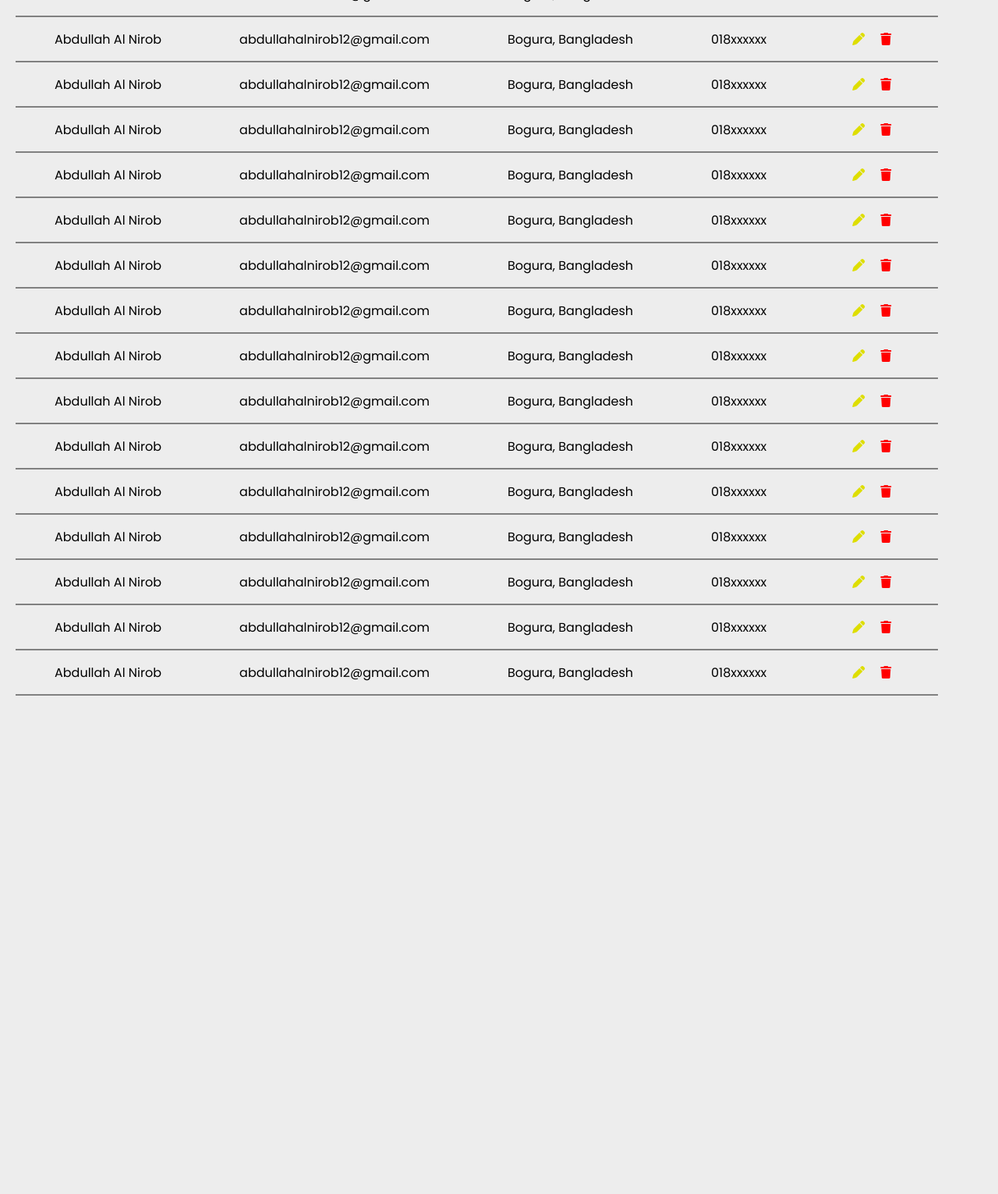
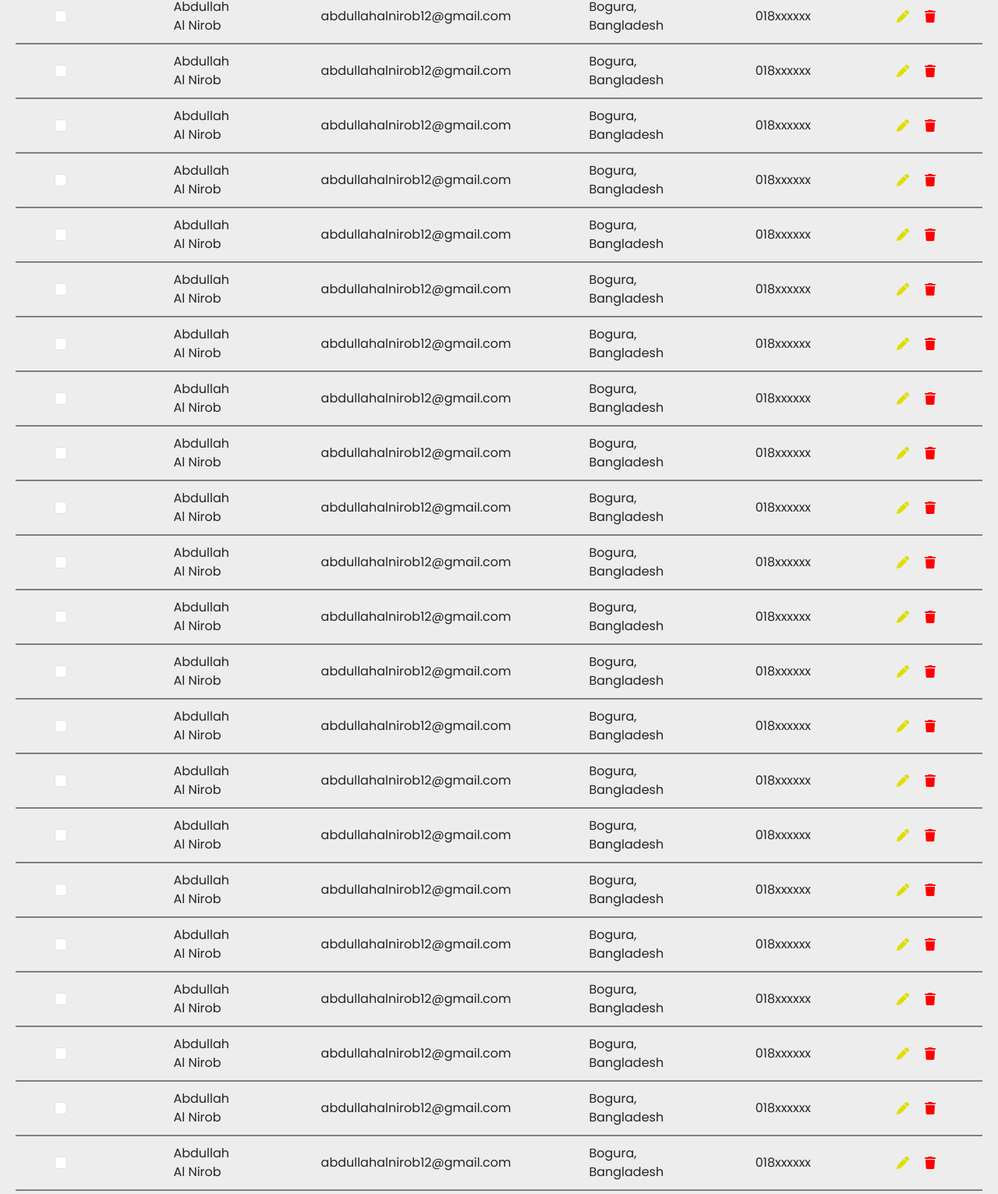
Before and after one commit to ABDULLAH-YOY/ManageEmployees-todo, a plain HTML site: page index.html in a window 1280 px wide. Shown: the part 289-1820 px from the top of the page at 78% size. Before the commit the page ends 1201 px from the top, so only its background shows below. Drawn offline with nearby package versions, Linux system fonts and the light colour scheme.

Commit message:
Update index.html

```diff
--- a/index.html
+++ b/index.html
@@ -4,6 +4,7 @@
     <meta charset="UTF-8">
     <meta name="viewport" content="width=device-width, initial-scale=1.0">
     <title>To-do</title>
+    <link rel="stylesheet" href="https://cdn.jsdelivr.net/npm/bootstrap@5.3.3/dist/css/bootstrap.min.css">
     <link rel="stylesheet" href="https://cdnjs.cloudflare.com/ajax/libs/font-awesome/6.5.2/css/all.min.css" integrity="sha512-SnH5WK+bZxgPHs44uWIX+LLJAJ9/2PkPKZ5QiAj6Ta86w+fsb2TkcmfRyVX3pBnMFcV7oQPJkl9QevSCWr3W6A==" crossorigin="anonymous" referrerpolicy="no-referrer" />
     <link rel="stylesheet" href="style.css">
     <nav>
@@ -15,10 +16,10 @@
     </nav>
 </head>
 <body>
-    <div class="container">
         <table>
             <thead>
                 <tr>
+                    <th>Check</th>
                     <th>Name</th>
                     <th>Email</th>
                     <th>Address</th>
@@ -27,6 +28,7 @@
                 </tr>
             </thead>
             <tr>
+                <td><input class="form-check-input" type="checkbox" value="" id="flexCheckDefault"></td>
                 <td>Abdullah Al Nirob</td>
                 <td>abdullahalnirob12@gmail.com</td>
                 <td>Bogura, Bangladesh</td>
@@ -39,6 +41,7 @@
                 </td>
             </tr>
             <tr>
+                <td><input class="form-check-input" type="checkbox" value="" id="flexCheckDefault"></td>
                 <td>Abdullah Al Nirob</td>
                 <td>abdullahalnirob12@gmail.com</td>
                 <td>Bogura, Bangladesh</td>
@@ -51,6 +54,7 @@
                 </td>
             </tr>
             <tr>
+                <td><input class="form-check-input" type="checkbox" value="" id="flexCheckDefault"></td>
                 <td>Abdullah Al Nirob</td>
                 <td>abdullahalnirob12@gmail.com</td>
                 <td>Bogura, Bangladesh</td>
@@ -63,6 +67,7 @@
                 </td>
             </tr>
             <tr>
+                <td><input class="form-check-input" type="checkbox" value="" id="flexCheckDefault"></td>
                 <td>Abdullah Al Nirob</td>
                 <td>abdullahalnirob12@gmail.com</td>
                 <td>Bogura, Bangladesh</td>
@@ -75,6 +80,7 @@
                 </td>
             </tr>
             <tr>
+                <td><input class="form-check-input" type="checkbox" value="" id="flexCheckDefault"></td>
                 <td>Abdullah Al Nirob</td>
                 <td>abdullahalnirob12@gmail.com</td>
                 <td>Bogura, Bangladesh</td>
@@ -87,6 +93,7 @@
                 </td>
             </tr>
             <tr>
+                <td><input class="form-check-input" type="checkbox" value="" id="flexCheckDefault"></td>
                 <td>Abdullah Al Nirob</td>
                 <td>abdullahalnirob12@gmail.com</td>
                 <td>Bogura, Bangladesh</td>
@@ -99,6 +106,7 @@
                 </td>
             </tr>
             <tr>
+                <td><input class="form-check-input" type="checkbox" value="" id="flexCheckDefault"></td>
                 <td>Abdullah Al Nirob</td>
                 <td>abdullahalnirob12@gmail.com</td>
                 <td>Bogura, Bangladesh</td>
@@ -111,6 +119,7 @@
                 </td>
             </tr>
             <tr>
+                <td><input class="form-check-input" type="checkbox" value="" id="flexCheckDefault"></td>
                 <td>Abdullah Al Nirob</td>
                 <td>abdullahalnirob12@gmail.com</td>
                 <td>Bogura, Bangladesh</td>
@@ -123,6 +132,7 @@
                 </td>
             </tr>
             <tr>
+                <td><input class="form-check-input" type="checkbox" value="" id="flexCheckDefault"></td>
                 <td>Abdullah Al Nirob</td>
                 <td>abdullahalnirob12@gmail.com</td>
                 <td>Bogura, Bangladesh</td>
@@ -135,6 +145,7 @@
                 </td>
             </tr>
             <tr>
+                <td><input class="form-check-input" type="checkbox" value="" id="flexCheckDefault"></td>
                 <td>Abdullah Al Nirob</td>
                 <td>abdullahalnirob12@gmail.com</td>
                 <td>Bogura, Bangladesh</td>
@@ -147,6 +158,7 @@
                 </td>
             </tr>
             <tr>
+                <td><input class="form-check-input" type="checkbox" value="" id="flexCheckDefault"></td>
                 <td>Abdullah Al Nirob</td>
                 <td>abdullahalnirob12@gmail.com</td>
                 <td>Bogura, Bangladesh</td>
@@ -159,6 +171,7 @@
                 </td>
             </tr>
             <tr>
+                <td><input class="form-check-input" type="checkbox" value="" id="flexCheckDefault"></td>
                 <td>Abdullah Al Nirob</td>
                 <td>abdullahalnirob12@gmail.com</td>
                 <td>Bogura, Bangladesh</td>
@@ -171,6 +184,7 @@
                 </td>
             </tr>
             <tr>
+                <td><input class="form-check-input" type="checkbox" value="" id="flexCheckDefault"></td>
                 <td>Abdullah Al Nirob</td>
                 <td>abdullahalnirob12@gmail.com</td>
                 <td>Bogura, Bangladesh</td>
@@ -183,6 +197,7 @@
                 </td>
             </tr>
             <tr>
+                <td><input class="form-check-input" type="checkbox" value="" id="flexCheckDefault"></td>
                 <td>Abdullah Al Nirob</td>
                 <td>abdullahalnirob12@gmail.com</td>
                 <td>Bogura, Bangladesh</td>
@@ -195,6 +210,7 @@
                 </td>
             </tr>
             <tr>
+                <td><input class="form-check-input" type="checkbox" value="" id="flexCheckDefault"></td>
                 <td>Abdullah Al Nirob</td>
                 <td>abdullahalnirob12@gmail.com</td>
                 <td>Bogura, Bangladesh</td>
@@ -207,6 +223,7 @@
                 </td>
             </tr>
             <tr>
+                <td><input class="form-check-input" type="checkbox" value="" id="flexCheckDefault"></td>
                 <td>Abdullah Al Nirob</td>
                 <td>abdullahalnirob12@gmail.com</td>
                 <td>Bogura, Bangladesh</td>
@@ -219,6 +236,7 @@
                 </td>
             </tr>
             <tr>
+                <td><input class="form-check-input" type="checkbox" value="" id="flexCheckDefault"></td>
                 <td>Abdullah Al Nirob</td>
                 <td>abdullahalnirob12@gmail.com</td>
                 <td>Bogura, Bangladesh</td>
@@ -231,6 +249,7 @@
                 </td>
             </tr>
             <tr>
+                <td><input class="form-check-input" type="checkbox" value="" id="flexCheckDefault"></td>
                 <td>Abdullah Al Nirob</td>
                 <td>abdullahalnirob12@gmail.com</td>
                 <td>Bogura, Bangladesh</td>
@@ -242,7 +261,86 @@
                    </div>
                 </td>
             </tr>
+            <tr>
+                <td><input class="form-check-input" type="checkbox" value="" id="flexCheckDefault"></td>
+                <td>Abdullah Al Nirob</td>
+                <td>abdullahalnirob12@gmail.com</td>
+                <td>Bogura, Bangladesh</td>
+                <td>018xxxxxx</td>
+                <td>
+                   <div class="act">
+                    <i class="fa-solid fa-pen" ></i>
+                    <i class="fa-solid fa-trash"></i>
+                   </div>
+                </td>
+            </tr>
+            <tr>
+                <td><input class="form-check-input" type="checkbox" value="" id="flexCheckDefault"></td>
+                <td>Abdullah Al Nirob</td>
+                <td>abdullahalnirob12@gmail.com</td>
+                <td>Bogura, Bangladesh</td>
+                <td>018xxxxxx</td>
+                <td>
+                   <div class="act">
+                    <i class="fa-solid fa-pen" ></i>
+                    <i class="fa-solid fa-trash"></i>
+                   </div>
+                </td>
+            </tr>
+            <tr>
+                <td><input class="form-check-input" type="checkbox" value="" id="flexCheckDefault"></td>
+                <td>Abdullah Al Nirob</td>
+                <td>abdullahalnirob12@gmail.com</td>
+                <td>Bogura, Bangladesh</td>
+                <td>018xxxxxx</td>
+                <td>
+                   <div class="act">
+                    <i class="fa-solid fa-pen" ></i>
+                    <i class="fa-solid fa-trash"></i>
+                   </div>
+                </td>
+            </tr>
+            <tr>
+                <td><input class="form-check-input" type="checkbox" value="" id="flexCheckDefault"></td>
+                <td>Abdullah Al Nirob</td>
+                <td>abdullahalnirob12@gmail.com</td>
+                <td>Bogura, Bangladesh</td>
+                <td>018xxxxxx</td>
+                <td>
+                   <div class="act">
+                    <i class="fa-solid fa-pen" ></i>
+                    <i class="fa-solid fa-trash"></i>
+                   </div>
+                </td>
+            </tr>
+            <tr>
+                <td><input class="form-check-input" type="checkbox" value="" id="flexCheckDefault"></td>
+                <td>Abdullah Al Nirob</td>
+                <td>abdullahalnirob12@gmail.com</td>
+                <td>Bogura, Bangladesh</td>
+                <td>018xxxxxx</td>
+                <td>
+                   <div class="act">
+                    <i class="fa-solid fa-pen" ></i>
+                    <i class="fa-solid fa-trash"></i>
+                   </div>
+                </td>
+            </tr>
+            <tr>
+                <td><input class="form-check-input" type="checkbox" value="" id="flexCheckDefault"></td>
+                <td>Abdullah Al Nirob</td>
+                <td>abdullahalnirob12@gmail.com</td>
+                <td>Bogura, Bangladesh</td>
+                <td>018xxxxxx</td>
+                <td>
+                   <div class="act">
+                    <i class="fa-solid fa-pen" ></i>
+                    <i class="fa-solid fa-trash"></i>
+                   </div>
+                </td>
+            </tr>
+
         </table>
-    </div>
+    <script src="https://cdn.jsdelivr.net/npm/bootstrap@5.3.3/dist/js/bootstrap.bundle.min.js"></script>
 </body>
 </html>
```
